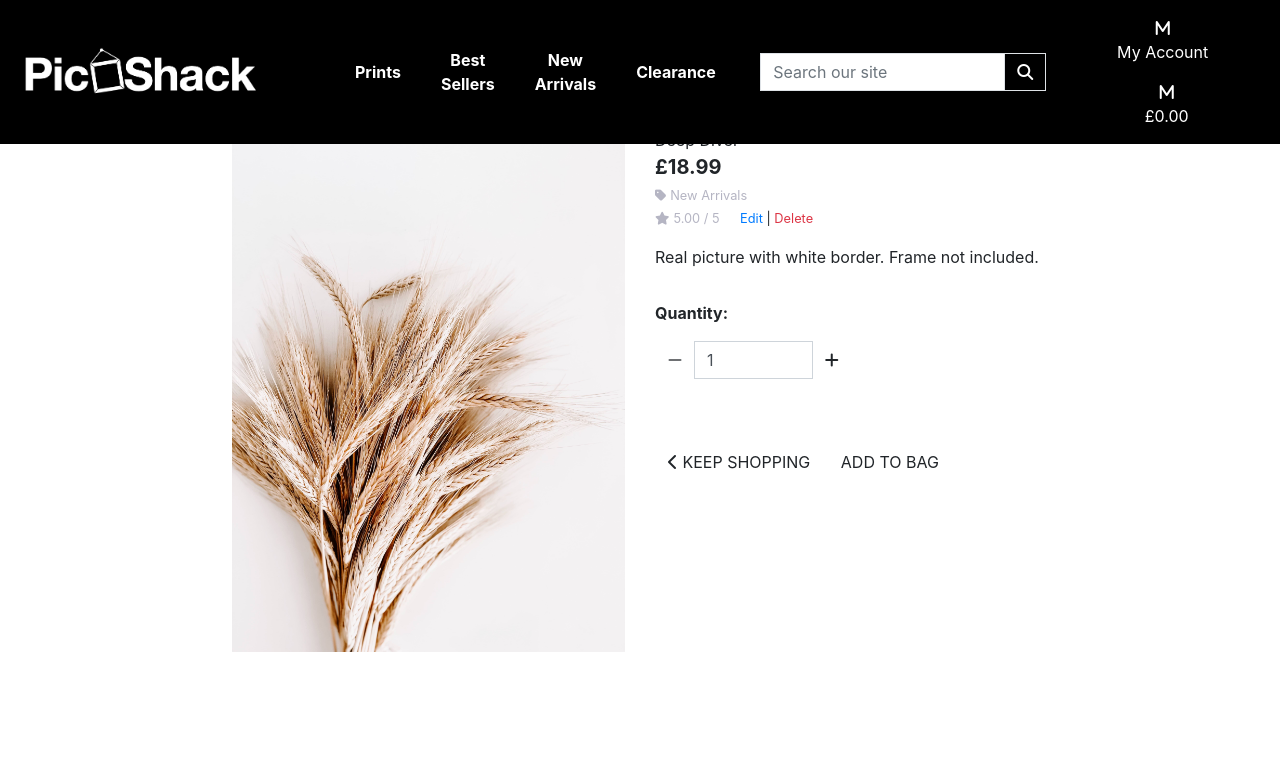
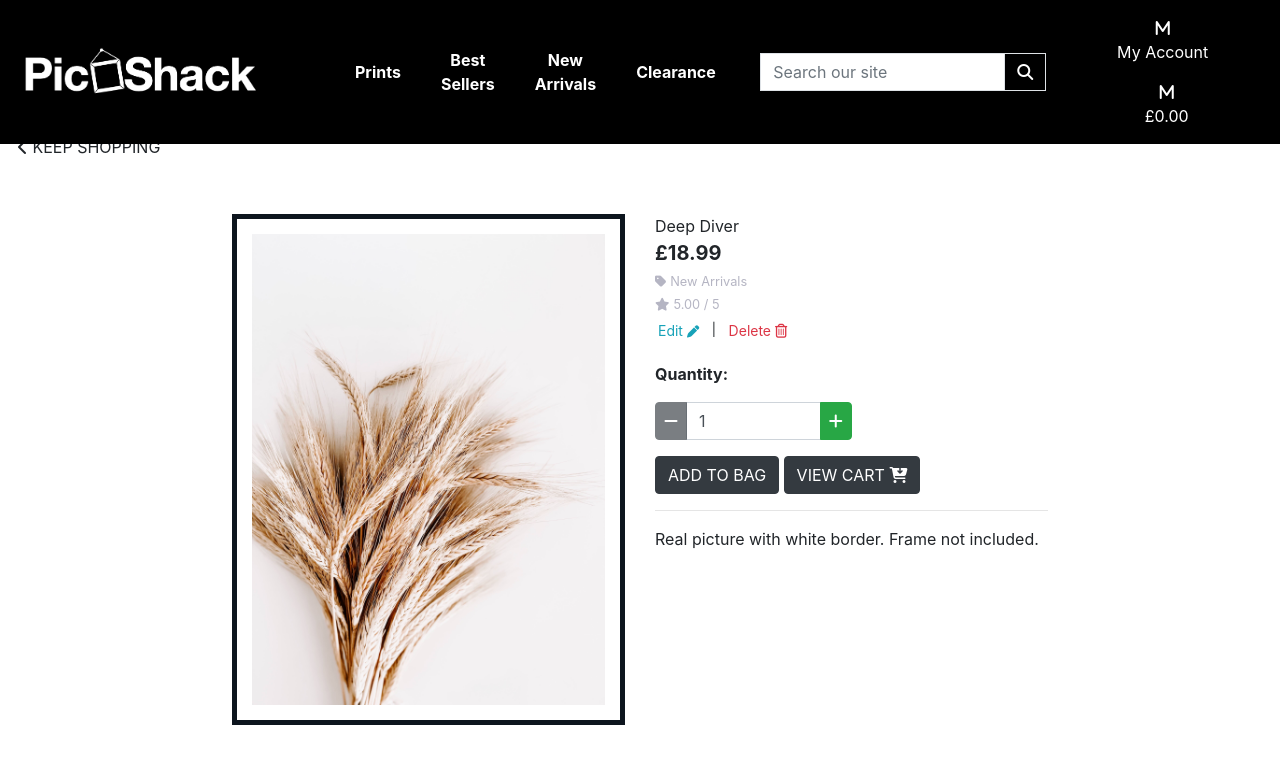
Before and after one commit to MrBertieG/pic-shack-p5, a Django app: page /products/8/ in a window 1280 px wide. Shown: the top 772 px of the page. Run offline with Django 3.2, Linux system fonts and the light colour scheme; a user stored in the database is signed in; data comes from the database, SQL or seed files in the repository; some libraries are stand-ins or nearby versions.

Commit message:
Add styling to product detail page

```diff
--- a/bag/templates/bag.html
+++ b/bag/templates/bag.html
@@ -59,7 +59,7 @@
                                             <div class="form-group">
                                                 <div class="input-group">
                                                     <div class="input-group-prepend">
-                                                        <button class="decrement-qty btn btn-sm btn-black rounded-0"
+                                                        <button class="btn btn-dark"
                                                             data-item_id="{{ item.item_id }}" id="decrement-qty_{{ item.item_id }}">
                                                             <span>
                                                                 <i class="fas fa-minus fa-sm"></i>
@@ -71,7 +71,7 @@
                                                         data-item_id="{{ item.item_id }}"
                                                         id="id_qty_{{ item.item_id }}">
                                                     <div class="input-group-append">
-                                                        <button class="increment-qty btn btn-sm btn-black rounded-0"
+                                                        <button class="btn btn-success"
                                                             data-item_id="{{ item.item_id }}" id="increment-qty_{{ item.item_id }}">
                                                             <span>
                                                                 <i class="fas fa-plus fa-sm"></i>
--- a/products/templates/products/add_product.html
+++ b/products/templates/products/add_product.html
@@ -33,8 +33,8 @@
                         {% endif %}
                     {% endfor %}
                     <div class="text-right">
-                        <a class="btn btn-outline-black rounded-0" href="{% url 'products' %}">Cancel</a>
-                        <button class="btn btn-black rounded-0" type="submit">Add Product</button>
+                        <a class="btn btn-danger" href="{% url 'products' %}">Cancel</a>
+                        <button class="btn btn-dark" type="submit">Add Product</button>
                     </div>
                 </form>
             </div>
--- a/products/templates/products/custom_widget_templates/custom_clearable_file_input.html
+++ b/products/templates/products/custom_widget_templates/custom_clearable_file_input.html
@@ -11,7 +11,7 @@
     {% endif %}<br>
     {{ widget.input_text }}
 {% endif %}
-<span class="btn btn-black rounded-0 btn-file">
-    Select Image <input id="new-image" type="{{ widget.type }}" name="{{ widget.name }}"{% include "django/forms/widgets/attrs.html" %}>
+<span>
+    Select Image: <br> <input id="new-image" type="{{ widget.type }}" name="{{ widget.name }}"{% include "django/forms/widgets/attrs.html" %}>
 </span>
-<strong><p class="text-danger" id="filename"></p></strong>
+<strong><p class="text-success" id="filename"></p></strong>
--- a/products/templates/products/edit_product.html
+++ b/products/templates/products/edit_product.html
@@ -33,8 +33,8 @@
                         {% endif %}
                     {% endfor %}
                     <div class="text-right">
-                        <a class="btn btn-outline-black rounded-0" href="{% url 'products' %}">Cancel</a>
-                        <button class="btn btn-black rounded-0" type="submit">Update Product</button>
+                        <a class="btn btn-danger" href="{% url 'products' %}">Cancel</a>
+                        <button class="btn btn-dark" type="submit">Update Product</button>
                     </div>
                 </form>
             </div>
--- a/products/templates/products/product_detail.html
+++ b/products/templates/products/product_detail.html
@@ -12,11 +12,19 @@
 {% block content %}
     <div class="container-fluid">
         <div class="row">
+            <a href="{% url 'products' %}" class="btn rounded-0 mt-5">
+                <span class="icon">
+                    <i class="fas fa-chevron-left"></i>
+                </span>
+                <span class="text-uppercase">Keep Shopping</span>
+            </a>
+        </div>
+        <div class="row">
             <div class="col-12 col-md-6 col-lg-4 offset-lg-2">
                 <div class="image-container my-5">
                     {% if product.image %}
                         <a href="{{ product.image.url }}" target="_blank">
-                            <img class="card-img-top img-fluid" src="{{ product.image.url }}" alt="{{ product.name }}">
+                            <img class="card-img-top img-fluid" id="img-border" src="{{ product.image.url }}" alt="{{ product.name }}">
                         </a>
                         {% else %}
                         <a href="">
@@ -41,13 +49,37 @@
                     {% else %}
                         <small class="text-muted">No Rating</small>
                     {% endif %}
+                    <br>
                     {% if request.user.is_superuser %}
                         <small class="ml-3">
-                            <a href="{% url 'edit_product' product.id %}">Edit</a> |
-                            <a class="text-danger" href="{% url 'delete_product' product.id %}">Delete</a>
+                            <a href="{% url 'edit_product' product.id %}" class="btn btn-sm main-btn ms-2 text-decoration-none text-info delete-anchor" id="edit-btn">Edit <i class="fas fa-pen fa-sm"></i></a> |
+                            <!-- Modal trigger button -->
+                            <button type="button" class="btn btn-sm main-btn ms-2 text-danger" data-toggle="modal" data-target="#deleteModal">
+                                Delete  <i class="far fa-trash-alt"></i>
+                            </button>
                         </small>
+
+                    <!-- Modal for deleting a post-->
+                    <div class="modal fade" id="deleteModal" tabindex="-1" role="dialog" aria-labelledby="deleteModalLabel" aria-hidden="true">
+                        <div class="modal-dialog" role="document">
+                          <div class="modal-content">
+                            <div class="modal-header">
+                                <h5 class="modal-title" id="deleteModalLabel">You are deleting a product!!</h5>
+                                <button type="button" class="btn-close" data-dismiss="modal" aria-label="Close"></button>
+                            </div>
+                                <div class="modal-body">
+                                    Are you sure you want to delete this post?
+                                </div>
+                                <div class="modal-footer">
+                                    <div class="btn d-inline-block btn-danger">
+                                        <a class="text-decoration-none delete-anchor" href="{% url 'delete_product' product.id %}">Delete</a>
+                                    </div>
+                                    <button type="button" class="btn close-btn" data-dismiss="modal">Close</button>
+                                </div>
+                            </div>
+                        </div>
+                    </div>
                     {% endif %}
-                    <p class="mt-3">{{ product.description }}</p>
                     <form class="form" action="{% url 'add_to_bag' product.id %}" method="POST">
                         {% csrf_token %}
                         <div class="form-row">
@@ -67,7 +99,7 @@
                                 <div class="form-group w-50">
                                     <div class="input-group">
                                         <div class="input-group-prepend">
-                                            <button class="decrement-qty btn btn-black rounded-0"
+                                            <button class="btn btn-dark decrement-qty"
                                                 data-item_id="{{ product.id }}" id="decrement-qty_{{ product.id }}">
                                                 <span class="icon">
                                                     <i class="fas fa-minus"></i>
@@ -79,7 +111,7 @@
                                             data-item_id="{{ product.id }}"
                                             id="id_qty_{{ product.id }}">
                                         <div class="input-group-append">
-                                            <button class="increment-qty btn btn-black rounded-0"
+                                            <button class="btn btn-success increment-qty"
                                                 data-item_id="{{ product.id }}" id="increment-qty_{{ product.id }}">
                                                 <span class="icon">
                                                     <i class="fas fa-plus"></i>
@@ -91,18 +123,15 @@
                             </div>
 
                             <div class="col{% if s %}-12 mt-2{% endif %}">
-                                <a href="{% url 'products' %}" class="btn rounded-0 mt-5">
-                                    <span class="icon">
-                                        <i class="fas fa-chevron-left"></i>
-                                    </span>
-                                    <span class="text-uppercase">Keep Shopping</span>
-                                </a>
-                                <input type="submit" class="btn btn-black rounded-0 text-uppercase mt-5" value="Add to Bag">
+                                <input type="submit" class="btn btn-dark text-uppercase" value="Add to Bag">
+                                <a type="submit" class="btn btn-dark text-uppercase" href="{% url 'view_bag' %}">View Cart <i class="fa-solid fa-cart-arrow-down"></i></a>
                             </div>
                             <input type="hidden" name="redirect_url" value="{{ request.path }}">
                             {% endwith %}
                         </div>
                     </form>
+                    <hr>
+                    <p class="mt-3">{{ product.description }}</p>
                 </div>
             </div>
         </div>
--- a/static/css/base.css
+++ b/static/css/base.css
@@ -75,12 +75,24 @@
   height: 2px;
 }
 
+#edit-btn {
+  margin-left: -22px;
+}
+
+#img-border {
+  border: 15px solid #fff;
+}
+
+.image-container {
+  object-fit: contain;
+  border: 5px solid #0d151e;
+}
+
+.increment-qty, .decrement-qty {
+  padding: .25rem .5rem !important;
+}
+
 @media (min-width: 992px) {
-
-
-/* .invisible1{
-  font-size: 0;
-} */
 
 }
 
--- a/templates/base.html
+++ b/templates/base.html
@@ -23,7 +23,7 @@
     {% endblock %}
 
     {% block corejs %}
-        <script src="https://kit.fontawesome.com/e9c73d7092.js" crossorigin="anonymous"></script>
+        <script src="https://kit.fontawesome.com/fd0a894435.js" crossorigin="anonymous"></script>
         <script src="https://code.jquery.com/jquery-3.4.1.min.js" integrity="sha256-CSXorXvZcTkaix6Yvo6HppcZGetbYMGWSFlBw8HfCJo=" crossorigin="anonymous"></script>
         <script src="https://cdn.jsdelivr.net/npm/popper.js@1.16.0/dist/umd/popper.min.js" integrity="sha384-Q6E9RHvbIyZFJoft+2mJbHaEWldlvI9IOYy5n3zV9zzTtmI3UksdQRVvoxMfooAo" crossorigin="anonymous"></script>
         <script src="https://stackpath.bootstrapcdn.com/bootstrap/4.4.1/js/bootstrap.min.js" integrity="sha384-wfSDF2E50Y2D1uUdj0O3uMBJnjuUD4Ih7YwaYd1iqfktj0Uod8GCExl3Og8ifwB6" crossorigin="anonymous"></script>
@@ -97,7 +97,7 @@
                     <li class="list-inline-item">
                         <a class="{% if grand_total %}text-info font-weight-bold{% else %}text-white{% endif %} nav-link" href="{% url 'view_bag' %}">
                             <div class="text-center">
-                                <div><i class="fas fa-shopping-bag fa-m"></i></div>
+                                <div><i class="fa-solid fa-bag-shopping fa-m"></i></div>
                                 <p class="my-0 text-white p-nav">
                                     {% if grand_total %}
                                         £{{ grand_total|floatformat:2 }}
@@ -130,7 +130,7 @@
     </header>
 
     {% if messages %}
-    <div class="message-container">
+    <div class="message-container" id="msg">
         {% for message in messages %}
             {% with message.level as level %}
                 {% if level == 40 %}
@@ -156,6 +156,11 @@
     {% block postloadjs %}
     <script type="text/javascript">
         $('.toast').toast('show');
+        setTimeout(function () {
+            let messages = document.getElementById('msg');
+            let alert = new bootstrap.Alert(messages);
+            alert.close();
+        }, 4000);
     </script>
     {% endblock %}
 
--- a/templates/includes/mobile-top-header.html
+++ b/templates/includes/mobile-top-header.html
@@ -43,7 +43,7 @@
 <li class="list-inline-item">
     <a class="{% if grand_total %}text-primary font-weight-bold{% else %}text-white{% endif %} nav-link d-block d-lg" href="{% url 'view_bag' %}">
         <div class="text-center">
-            <div><i class="fas fa-shopping-bag fa-lg"></i></div>
+            <div><i class="fa-solid fa-bag-shopping fa-lg"></i></div>
             <p class="my-0">
                 {% if grand_total %}
                     £{{ grand_total|floatformat:2 }}
--- a/templates/includes/toasts/toast_success.html
+++ b/templates/includes/toasts/toast_success.html
@@ -1,4 +1,4 @@
-<div class="toast custom-toast rounded-0 border-top-0" data-autohide="false">
+<div class="toast custom-toast rounded-0 border-top-0" data-autohide="false" id="msg">
     <div class="arrow-up arrow-success"></div>
     <div class="w-100 toast-capper bg-success"></div>
     <div class="toast-header bg-white text-dark">
```
Also changed, not shown: media/File_00002.jpg (added), media/File_00005_I8GAgE6.jpg (added), media/Optimized-pexels-reafon-gates-1570264_gvj2oLL.jpg (added), media/Optimized-pexels-steve-johnson-1532704_1vAfmEU.jpg (added), media/Optimized-pexels-steve-johnson-1532704_HxsnFb7.jpg (added), media/Optimized-pexels-tim-mossholder-942317_gKA2pY2.jpg (added), media/Optimized-pexels-tim-mossholder-942317_wuBaTAi.jpg (added).
